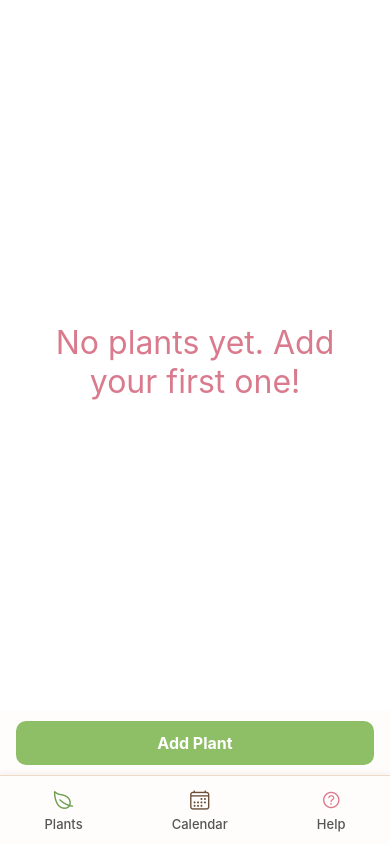
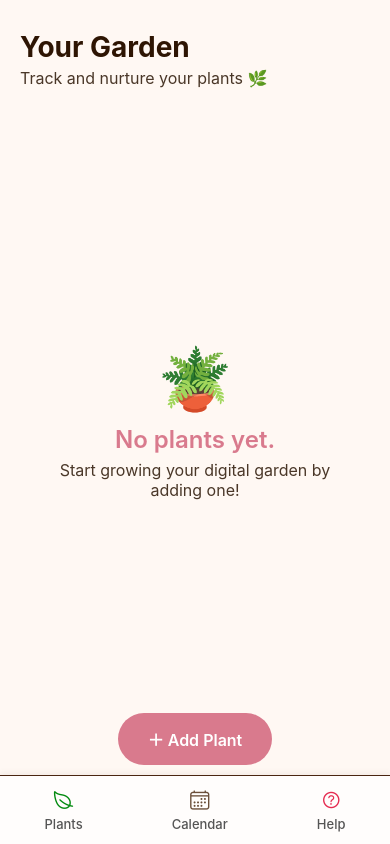
Before and after one commit to Hootanica/Hootanica, a React Native app: screen /Home in a window 390 px wide. Built offline with nearby package versions, Linux system fonts and the light colour scheme.

Commit message:
Got much better designs from chat this time

```diff
--- a/src/components/NavBar.js
+++ b/src/components/NavBar.js
@@ -7,7 +7,7 @@ export default function NavBar( { navigation }) {
   return (
     <View style={styles.navBar}>
       <TouchableOpacity style={styles.navItem} onPress={() => navigation.navigate('Home')}>
-        <Icon name="leaf-outline" size={22} color="#6b9c4b" />
+        <Icon name="leaf-outline" size={22} color="#028a0f" />
         <Text style={styles.label}>Plants</Text>
       </TouchableOpacity>
 
@@ -17,7 +17,7 @@ export default function NavBar( { navigation }) {
       </TouchableOpacity>
 
       <TouchableOpacity style={styles.navItem} onPress={() => navigation.navigate('Instructions')}>
-        <Icon name="help-circle-outline" size={22} color="#d97a8d" />
+        <Icon name="help-circle-outline" size={22} color="#E52B50" />
         <Text style={styles.label}>Help</Text>
       </TouchableOpacity>
     </View>
@@ -31,7 +31,7 @@ const styles = StyleSheet.create({
     paddingVertical: 12,
     backgroundColor: '#fffdfc',
     borderTopWidth: 1,
-    borderColor: '#eedac9',
+    borderColor: '#4A2511', //'#eedac9',
     elevation: 3,
     shadowColor: '#6b4f3a',
     shadowOffset: { width: 0, height: -2 },
--- a/src/components/PlantCard.js
+++ b/src/components/PlantCard.js
@@ -10,14 +10,16 @@ export default function PlantCard({ plant, onPress }) {
       <View style={styles.info}>
         <Text style={styles.name}>{plant.name}</Text>
         <Text style={styles.type}>{plant.type}</Text>
-        <Text style={styles.meta}>Created: {plant.dateCreated}</Text>
-        <Text style={styles.meta}>Water every {plant.wateringFrequency} days</Text>
-        <Text style={styles.meta}>Fertilizer Requirements: {plant.fertReq}</Text>
-        <Text style={styles.meta}>Soil Requirements: {plant.soilReq}</Text>
-        <Text style={styles.meta}>Sunlight Requirements: {plant.sunReq}</Text>
-        <Text style={styles.meta}>Disease History: {plant.disHist}</Text>
-        <Text style={styles.meta}>Possible Diseases: {plant.disease}</Text>
-        <Text style={styles.meta}>Disease Treatments: {plant.treatment}</Text>
+        <View style={styles.divider} />
+
+        <Text style={styles.meta}><Text style={styles.label}>Created:</Text> {plant.dateCreated}</Text>
+        <Text style={styles.meta}><Text style={styles.label}>Water:</Text> Every {plant.wateringFrequency} days</Text>
+        <Text style={styles.meta}><Text style={styles.label}>Fertilizer:</Text> {plant.fertReq}</Text>
+        <Text style={styles.meta}><Text style={styles.label}>Soil:</Text> {plant.soilReq}</Text>
+        <Text style={styles.meta}><Text style={styles.label}>Sunlight:</Text> {plant.sunReq}</Text>
+        <Text style={styles.meta}><Text style={styles.label}>Disease History:</Text> {plant.disHist}</Text>
+        <Text style={styles.meta}><Text style={styles.label}>Possible Diseases:</Text> {plant.disease}</Text>
+        <Text style={styles.meta}><Text style={styles.label}>Treatments:</Text> {plant.treatment}</Text>
       </View>
     </TouchableOpacity>
   );
@@ -26,46 +28,55 @@ export default function PlantCard({ plant, onPress }) {
 const styles = StyleSheet.create({
   card: {
     flexDirection: 'row',
-    alignItems: 'flex-start',
-    padding: 16,
-    marginVertical: 8,
-    backgroundColor: '#d97a8d', //'#fffdfc', // soft off-white
-    borderRadius: 10,
-    borderWidth: 2,
-    borderColor: '#d97a8d', //'#eedac9', // blush earth tone
-    elevation: 2,
-    shadowColor: '#6b9c4b',
-    shadowOffset: { width: 0, height: 2 },
-    shadowOpacity: 0.1,
-    shadowRadius: 5,
+    backgroundColor: '#FFF8F3', //'#EBF5F0', // soft warm white
+    borderRadius: 16,
+    borderWidth: 1,
+    borderColor: '#4A2511', // pecan
+    overflow: 'hidden',
+    marginVertical: 10,
+    marginHorizontal: 16,
+    elevation: 5,
+    shadowColor: '#A67B5B', // cafe au lait
+    shadowOffset: { width: 0, height: 3 },
+    shadowOpacity: 0.25,
+    shadowRadius: 6,
   },
   image: {
-    width: 52,
-    height: 52,
-    borderRadius: 26,
-    marginRight: 16,
-    borderWidth: 2,
-    borderColor: 'white', //'#d97a8d', // petal pink
+    width: 130,
+    height: '100%',
+    borderTopLeftRadius: 16,
+    borderBottomLeftRadius: 16,
   },
   info: {
     flex: 1,
+    padding: 14,
+    justifyContent: 'center',
   },
   name: {
-    fontSize: 17,
-    fontWeight: '700',
-    color: 'white', //'#2C3E50', // main heading color
-    marginBottom: 4,
+    fontSize: 20,
+    fontWeight: 'bold',
+    color: '#2E1503', // dark chocolate
+    marginBottom: 2,
   },
   type: {
-    fontSize: 15,
-    color: 'white', //'#6b9c4b', // leaf green for subtle contrast
-    fontWeight: '500',
-    marginBottom: 10,
+    fontSize: 14,
+    color: '#E52B50', //amaranth pink '#bb5d64', // soft amaranth
+    marginBottom: 8,
+    fontStyle: 'italic',
+  },
+  divider: {
+    height: 1,
+    backgroundColor: '#D3B49C', // soft cafe au lait
+    marginVertical: 8,
   },
   meta: {
     fontSize: 14,
-    color: 'white', //'#555555', // soft neutral
-    marginBottom: 6,
+    color: '#4A3728', // cedar brown
+    marginBottom: 5,
     lineHeight: 20,
   },
+  label: {
+    fontWeight: '600',
+    color: '#2E1503',
+  },
 });
--- a/src/screens/HomeScreen.js
+++ b/src/screens/HomeScreen.js
@@ -11,19 +11,21 @@ import {
 import { useSafeAreaInsets } from 'react-native-safe-area-context';
 import PlantContext from '../context/PlantContext';
 import PlantCard from '../components/PlantCard';
-import { commonStyles } from '../styles/commonStyles';
 import NavBar from '../components/NavBar';
-
 
 export default function HomeScreen({ navigation }) {
   const { plants } = useContext(PlantContext);
   const insets = useSafeAreaInsets();
 
   return (
-    <SafeAreaView style={commonStyles.container}>
+    <SafeAreaView style={styles.container}>
       <StatusBar hidden={false} backgroundColor="white" barStyle="dark-content" />
 
-      <View style={commonStyles.scrollSection}>
+      <View style={styles.header}>
+        <Text style={styles.title}>Your Garden</Text>
+        <Text style={styles.subtitle}>Track and nurture your plants 🌿</Text>
+      </View>
+
       <FlatList
         data={plants}
         keyExtractor={(item) => item.id.toString()}
@@ -34,43 +36,97 @@ export default function HomeScreen({ navigation }) {
           />
         )}
         contentContainerStyle={[
-            commonStyles.scrollContainer,
+          styles.listContainer,
           plants.length === 0 && styles.emptyContainer,
         ]}
         ListEmptyComponent={
-            <Text style={styles.emptyText}>No plants yet. Add your first one!</Text>
+          <View style={styles.emptyState}>
+            <Text style={styles.emptyIcon}>🪴</Text>
+            <Text style={styles.emptyText}>No plants yet.</Text>
+            <Text style={styles.emptySubText}>Start growing your digital garden by adding one!</Text>
+          </View>
         }
         showsVerticalScrollIndicator={false}
       />
+
+      <View style={[styles.buttonContainer, { paddingBottom: insets.bottom + 10 }]}>
+        <TouchableOpacity
+          style={styles.primaryButton}
+          onPress={() => navigation.navigate('AddEditPlant')}
+        >
+          <Text style={styles.buttonText}>＋ Add Plant</Text>
+        </TouchableOpacity>
       </View>
 
-      <View style={[commonStyles.buttonContainer, { paddingBottom: insets.bottom }]}>
-        <TouchableOpacity
-          style={commonStyles.primaryButton}
-          onPress={() => navigation.navigate('AddEditPlant')}
-        >
-          <Text style={commonStyles.buttonText}>Add Plant</Text>
-        </TouchableOpacity>
-
-
-
-
-      </View>
-      <NavBar navigation={navigation}/>
+      <NavBar navigation={navigation} />
     </SafeAreaView>
   );
 }
 
 const styles = StyleSheet.create({
+  container: {
+    flex: 1,
+    backgroundColor: '#FFF8F3',
+  },
+  header: {
+    paddingTop: 30,
+    paddingBottom: 10,
+    paddingHorizontal: 20,
+  },
+  title: {
+    fontSize: 28,
+    fontWeight: 'bold',
+    color: '#2E1503',
+  },
+  subtitle: {
+    fontSize: 16,
+    color: '#4A3728',
+    marginTop: 4,
+  },
+  listContainer: {
+    paddingHorizontal: 16,
+    paddingBottom: 20,
+  },
   emptyContainer: {
-    flex: 1,
-    padding: 16,
+    flexGrow: 1,
     justifyContent: 'center',
     alignItems: 'center',
   },
+  emptyState: {
+    alignItems: 'center',
+    paddingHorizontal: 30,
+    marginTop: 60,
+  },
+  emptyIcon: {
+    fontSize: 60,
+    marginBottom: 10,
+  },
   emptyText: {
-    fontSize: 32,
-    color: '#d97a8d', //'#6b9c4b',
+    fontSize: 24,
+    color: '#d97a8d',
+    fontWeight: '600',
+    marginBottom: 6,
+  },
+  emptySubText: {
+    fontSize: 16,
+    color: '#4A3728',
     textAlign: 'center',
   },
+  buttonContainer: {
+    alignItems: 'center',
+    paddingTop: 10,
+    backgroundColor: '#FFF8F3',
+  },
+  primaryButton: {
+    backgroundColor: '#d97a8d',
+    paddingVertical: 14,
+    paddingHorizontal: 30,
+    borderRadius: 30,
+    elevation: 2,
+  },
+  buttonText: {
+    color: '#fff',
+    fontWeight: '600',
+    fontSize: 16,
+  },
 });
```
Lines whose indentation alone changed are shown as unchanged.
